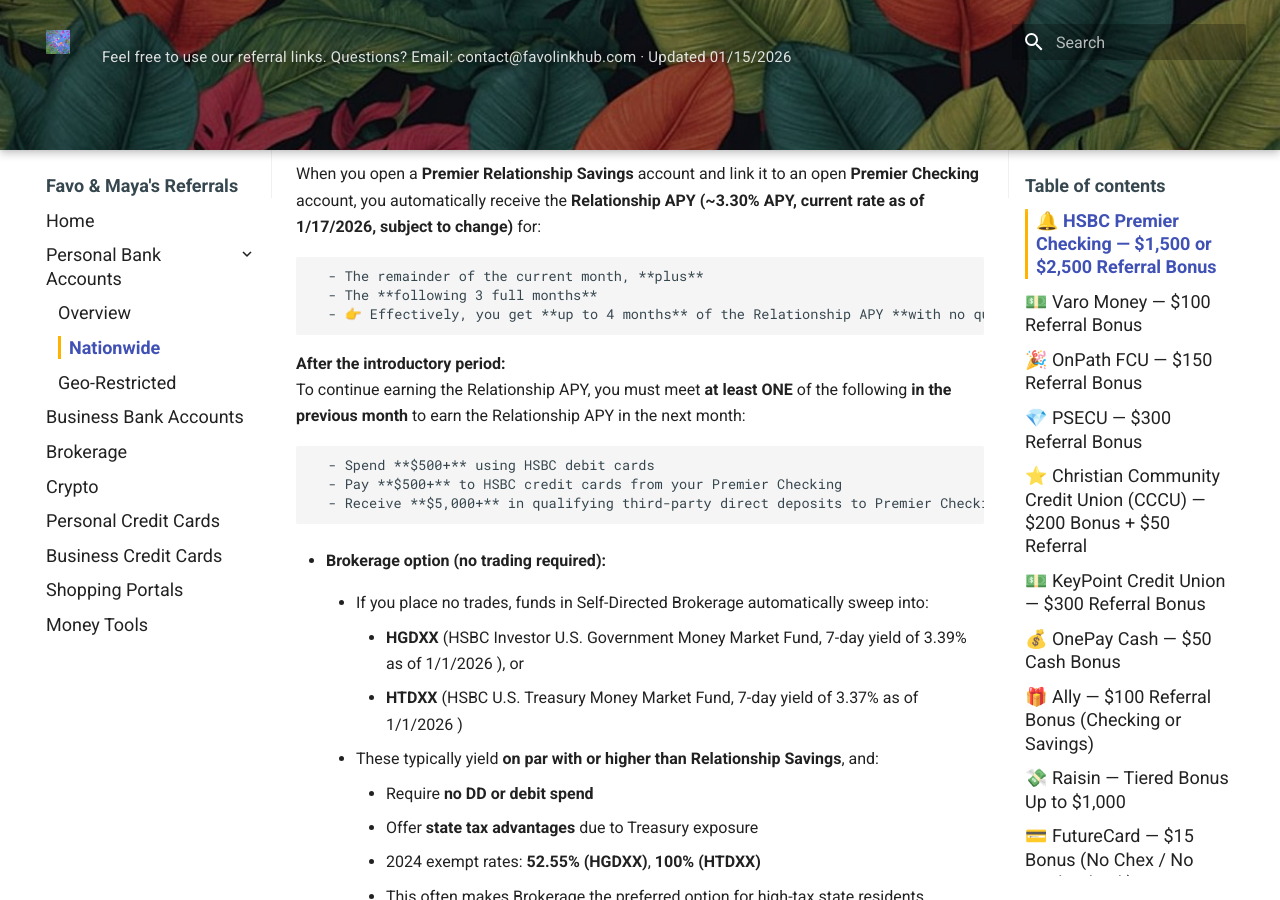
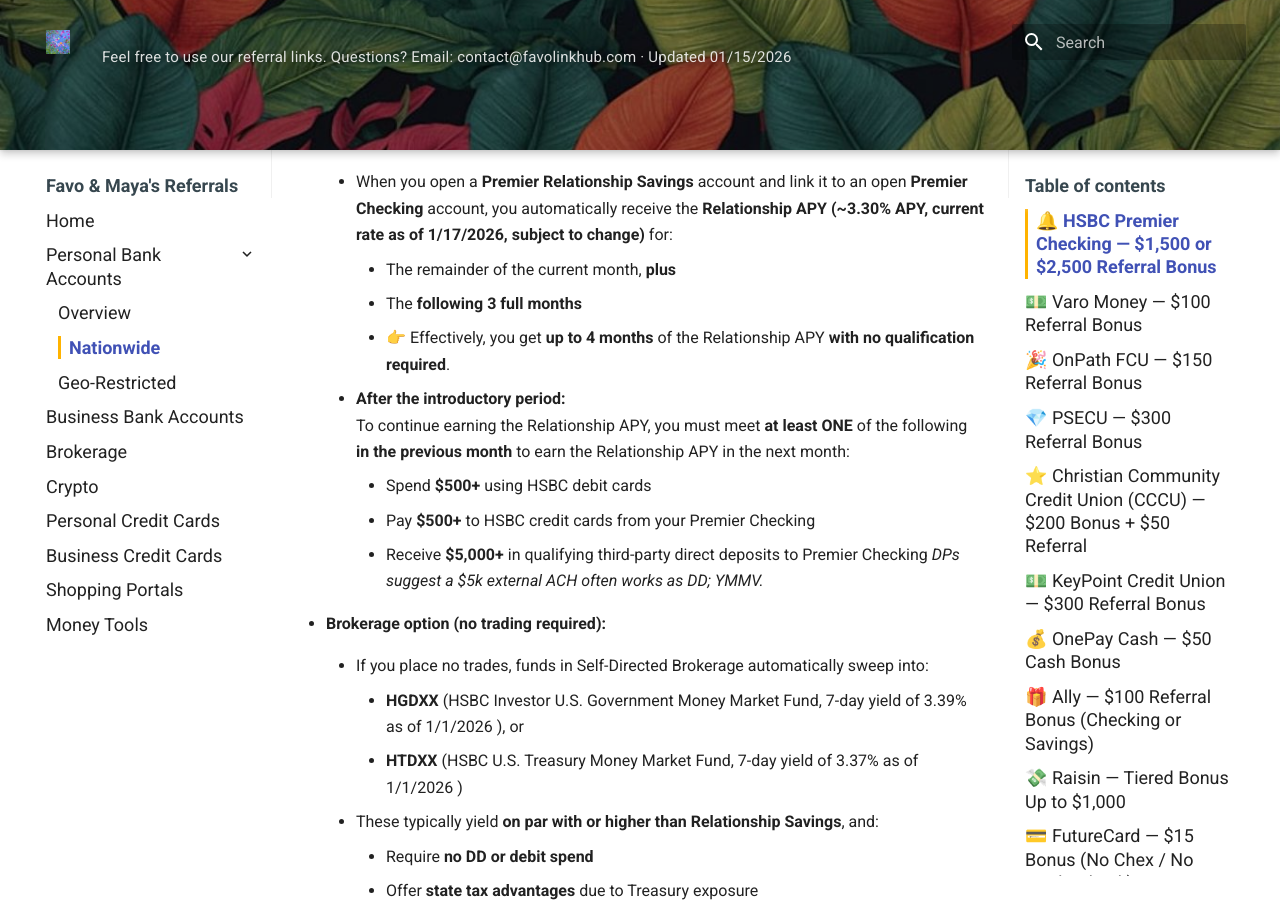
Before and after one commit to whispersofzephyr/favolinkhub-site, an MkDocs documentation site: the page built from docs/personal-bank-nationwide.md, in a window 1280 px wide and 900 px high, scrolled down 2235 px. Built offline with MkDocs 1.6.1 and Material for MkDocs 9.7.7, drawn with Linux system fonts in a browser that asks for light colours.

```diff
--- a/docs/personal-bank-nationwide.md
+++ b/docs/personal-bank-nationwide.md
@@ -19,8 +19,8 @@ Email me at **[contact@favolinkhub.com](mailto: contact@favolinkhub.com)** for m
 
 - **Bring New Money within 30 days of account opening:**
 
-   - **$1,500 bonus:** $100,000 – $249,999.99
-   - **$2,500 bonus:** $250,000+
+    - **$1,500 bonus:** $100,000 – $249,999.99
+    - **$2,500 bonus:** $250,000+
 
 - And: **Maintain the qualifying balance for 3 full calendar months** after account opening
 
@@ -76,18 +76,18 @@ Balances may be combined across:
 
 - **Premier Relationship Savings — Intro Relationship APY (important):**
 
-  When you open a **Premier Relationship Savings** account and link it to an open **Premier Checking** account, you automatically receive the **Relationship APY (~3.30% APY, current rate as of 1/17/2026, subject to change)** for:
+    - When you open a **Premier Relationship Savings** account and link it to an open **Premier Checking** account, you automatically receive the **Relationship APY (~3.30% APY, current rate as of 1/17/2026, subject to change)** for:
 
-      - The remainder of the current month, **plus**
-      - The **following 3 full months**
-      - 👉 Effectively, you get **up to 4 months** of the Relationship APY **with no qualification required**.
+        - The remainder of the current month, **plus**
+        - The **following 3 full months**
+        - 👉 Effectively, you get **up to 4 months** of the Relationship APY **with no qualification required**.
 
-   **After the introductory period:**
+    - **After the introductory period:**
   To continue earning the Relationship APY, you must meet **at least ONE** of the following **in the previous month** to earn the Relationship APY in the next month:
 
-      - Spend **$500+** using HSBC debit cards
-      - Pay **$500+** to HSBC credit cards from your Premier Checking
-      - Receive **$5,000+** in qualifying third-party direct deposits to Premier Checking    *DPs suggest a $5k external ACH often works as DD; YMMV.*
+        - Spend **$500+** using HSBC debit cards
+        - Pay **$500+** to HSBC credit cards from your Premier Checking
+        - Receive **$5,000+** in qualifying third-party direct deposits to Premier Checking    *DPs suggest a $5k external ACH often works as DD; YMMV.*
 
    - **Brokerage option (no trading required):**
 
@@ -112,12 +112,9 @@ Balances may be combined across:
 
     - Waived with **$100,000+ combined balance**, or
     - Waived with **$5,000 monthly direct deposit**
-
-During the promo, the fee is automatically waived since the **minimum promo balance is $100k**.
-
-After completing the bonus and moving funds out, simply push **$5k ACH per month** from an external bank to avoid the fee.
-
-*If you forget one month and are charged the fee, contacting customer service usually results in a **one-time courtesy refund**.*
+    - During the promo, the fee is automatically waived since the **minimum promo balance is $100k**.
+      After completing the bonus and moving funds out, simply push **$5k ACH per month** from an external bank to avoid the fee.
+      *If you forget one month and are charged the fee, contacting customer service usually results in a **one-time courtesy refund**.*
 
 - **Funds may move during the maintenance period**
   As long as the **combined balance** does not drop below the required tier.
```
